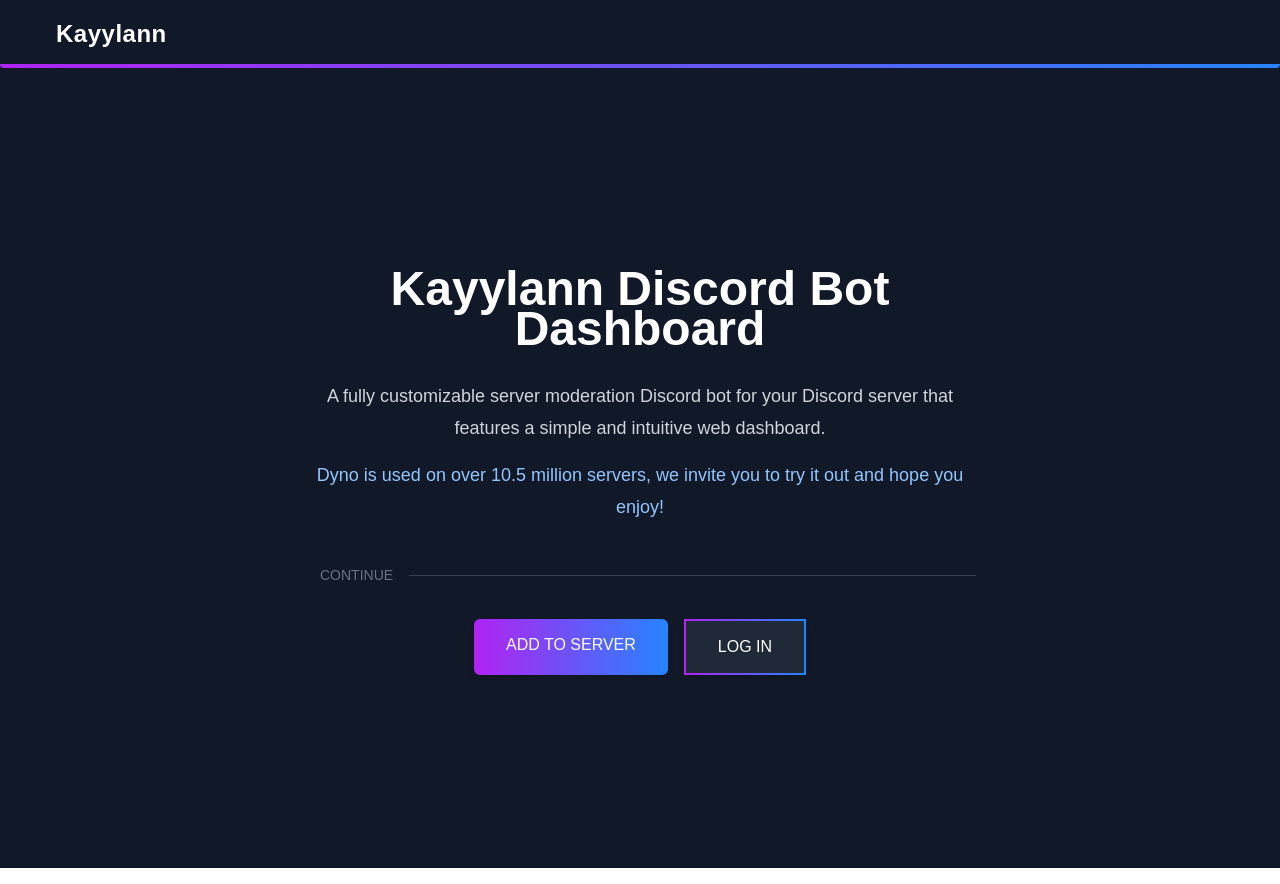
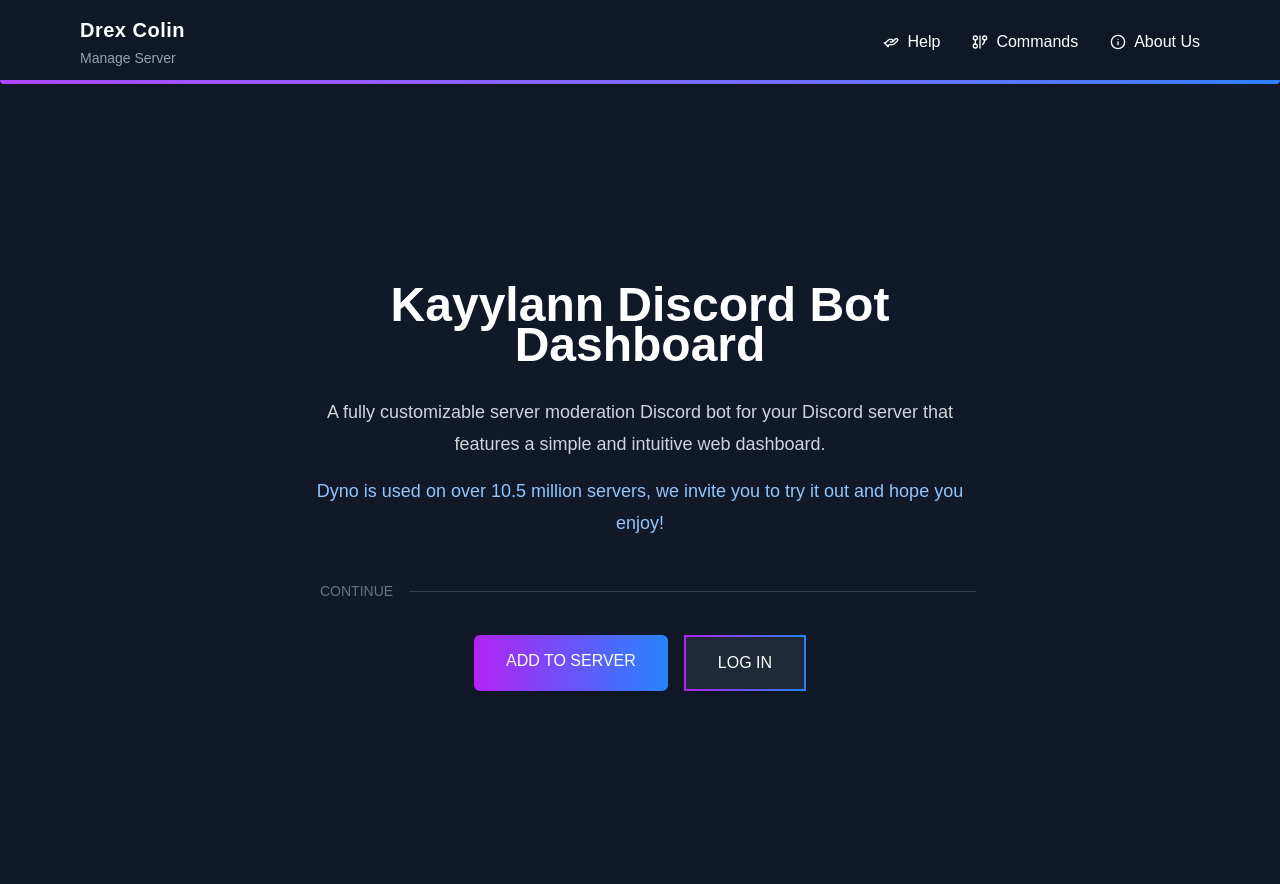
Before and after one commit to kailangl/discord-bot-kayylann, a Next.js app: page / in a window 1280 px wide. Built offline with nearby package versions, Linux system fonts and the light colour scheme; no server answers.

Commit message:
sla commit

```diff
--- a/components/Header.tsx
+++ b/components/Header.tsx
@@ -1,26 +1,51 @@
 import React from 'react';
 import { useSession } from 'next-auth/react';
-import styles from '../styles/Home.module.css';
+import Link from 'next/link';
+import {
+  HandHelping,
+  GitGraph,
+  Info
+} from "lucide-react";
 
 const Header = () => {
   const { data: session } = useSession();
 
   return (
-    <header className={styles.header}>
-      <div className={styles.headerContent}>
-        <h1 className={styles.logo}>Kayylann</h1>
+    <header className="w-full bg-gray-900 relative z-10 py-4">
+      <div className="max-w-6xl mx-auto px-4 flex items-center justify-between">
+        <div className="flex flex-col">
+          <h1 className="text-white text-xl font-bold tracking-wide">Drex Colin</h1>
+          <span className="text-gray-400 text-sm mt-1">Manage Server</span>
+        </div>
+
+        <nav className="flex gap-8">
+          <Link href="/help" className="text-white font-medium hover:text-purple-500 transition-colors flex items-center gap-2">
+            <HandHelping className="w-4 h-4" />
+            <span>Help</span>
+          </Link>
+          <Link href="/commands" className="text-white font-medium hover:text-purple-500 transition-colors flex items-center gap-2">
+            <GitGraph className="w-4 h-4" />
+            <span>Commands</span>
+          </Link>
+          <Link href="/about" className="text-white font-medium hover:text-purple-500 transition-colors flex items-center gap-2">
+            <Info className="w-4 h-4" />
+            <span>About Us</span>
+          </Link>
+        </nav>
 
         {session?.user && (
-          <div className={styles.userInfo}>
+          <div className="flex items-center gap-2">
             <img
               src={session.user.image || '/default-avatar.png'}
               alt="User Avatar"
-              className={styles.avatar}
+              className="w-8 h-8 rounded-full object-cover"
             />
-            <span className={styles.username}>{session.user.name}</span>
+            <span className="text-white font-medium">{session.user.name}</span>
           </div>
         )}
       </div>
+
+      <div className="absolute bottom-0 left-0 right-0 h-1 bg-gradient-to-r from-purple-500 to-blue-500 rounded-b-md"></div>
     </header>
   );
 };
--- a/package.json
+++ b/package.json
@@ -15,6 +15,7 @@
     "@discordjs/rest": "^2.5.0",
     "@supabase/supabase-js": "^2.49.4",
     "@tailwindcss/postcss": "^4.1.4",
+    "lucide-react": "^0.511.0",
     "next": "^14.2.28",
     "next-auth": "^4.24.11",
     "react": "^18.3.1",
--- a/styles/Home.module.css
+++ b/styles/Home.module.css
@@ -154,7 +154,6 @@
     position: relative;
     z-index: 10;
     padding: 1rem 0;
-
 }
 
 .header::after {
@@ -174,6 +173,12 @@
     padding: 0 1rem;
     display: flex;
     align-items: center;
+    justify-content: space-between;
+}
+
+.leftSection {
+    display: flex;
+    flex-direction: column;
 }
 
 .logo {
@@ -182,6 +187,46 @@
     font-weight: 700;
     margin: 0;
     letter-spacing: 0.5px;
+}
+
+.serverStatus {
+    color: #9CA3AF;
+    font-size: 0.875rem;
+    margin-top: 0.25rem;
+}
+
+.navLinks {
+    display: flex;
+    gap: 2rem;
+    font-family: 'Segoe UI', Tahoma, Geneva, Verdana, sans-serif;
+}
+
+.navLink {
+    color: white;
+    text-decoration: none;
+    font-weight: 500;
+}
+
+.navLink:hover {
+    color: #B123F3;
+}
+
+.userInfo {
+    display: flex;
+    align-items: center;
+    gap: 0.5rem;
+}
+
+.avatar {
+    width: 32px;
+    height: 32px;
+    border-radius: 50%;
+    object-fit: cover;
+}
+
+.username {
+    color: white;
+    font-weight: 500;
 }
 
 /* Mantém todos os estilos anteriores do Home.module.css */
```
Also changed, not shown: 1 other file (tests, documents, lock files or other folders).
